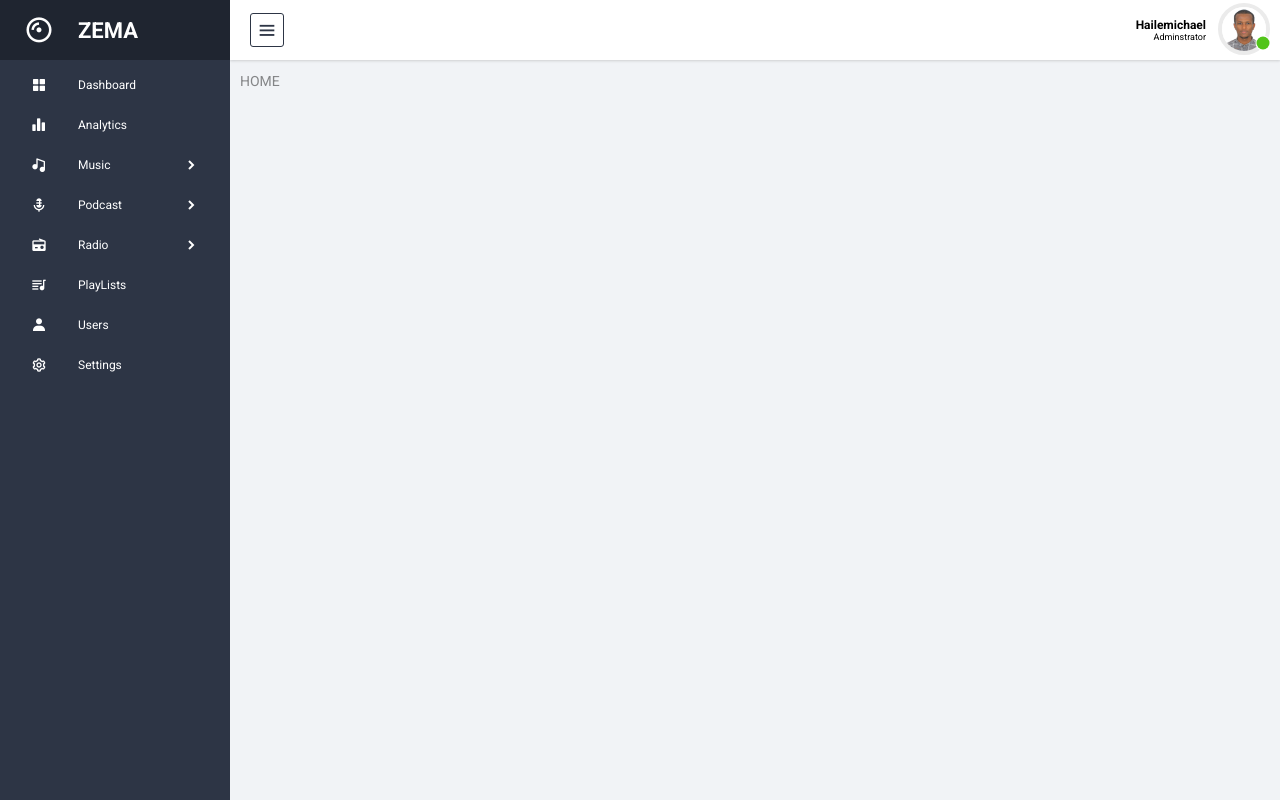
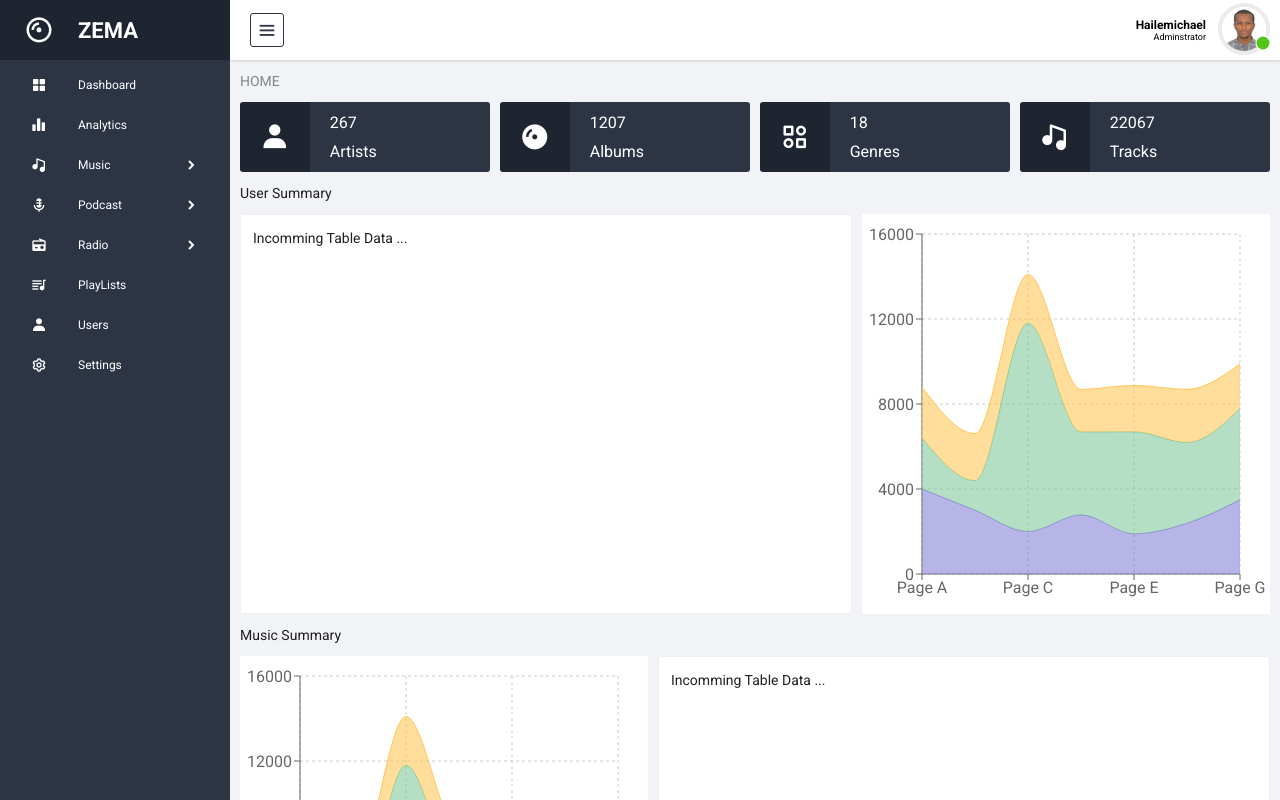
Before and after one commit to hailatGH/elosts_React_Redux_Admin_template, a React (Vite) app: page / in a window 1280 px wide. Built offline with nearby package versions, Linux system fonts and the light colour scheme.

Commit message:
dashborad charts set

```diff
--- a/package.json
+++ b/package.json
@@ -12,7 +12,8 @@
     "antd": "^5.0.6",
     "react": "^18.2.0",
     "react-dom": "^18.2.0",
-    "react-router-dom": "^6.4.5"
+    "react-router-dom": "^6.4.5",
+    "recharts": "^2.2.0"
   },
   "devDependencies": {
     "@types/react": "^18.0.26",
--- a/src/App.css
+++ b/src/App.css
@@ -1,6 +1,7 @@
 @import url("./style/other/sidebar.css");
 @import url("./style/other/home.css");
 @import url("./style/other/navbar.css");
+@import url("./style/other/dashboard.css");
 
 /* App START */
 * {
--- a/src/components/index.jsx
+++ b/src/components/index.jsx
@@ -1,3 +1,4 @@
 export { default as Sidebar } from "./other/Sidebar";
 export { default as Navbar } from "./other/Navbar";
 export { default as CustomRoutes } from "./other/CustomRoutes";
+export { default as AnalyticsCard } from "./other/AnalyticsCard";
--- /dev/null
+++ b/src/components/other/AnalyticsCard.jsx
@@ -0,0 +1,16 @@
+export default function AnalyticsCard(props) {
+  return (
+    <div className="card">
+      <div className="card-icon" style={{ background: props.iconbgcolor }}>
+        <i className={props.icon}></i>
+      </div>
+      <div
+        className="card-content"
+        style={{ background: props.contentbgcolor }}
+      >
+        <div className="card-count">{props.count}</div>
+        <div className="card-name">{props.name}</div>
+      </div>
+    </div>
+  );
+}
--- a/src/pages/other/Dashboard.jsx
+++ b/src/pages/other/Dashboard.jsx
@@ -1,14 +1,312 @@
-import { Breadcrumb } from "antd";
+import { Breadcrumb, Card } from "antd";
 import { NavLink } from "react-router-dom";
+import { AnalyticsCard } from "../../components";
+import {
+  AreaChart,
+  Area,
+  XAxis,
+  YAxis,
+  CartesianGrid,
+  Tooltip,
+  ResponsiveContainer,
+} from "recharts";
+
+const data = [
+  {
+    name: "Page A",
+    uv: 4000,
+    pv: 2400,
+    amt: 2400,
+  },
+  {
+    name: "Page B",
+    uv: 3000,
+    pv: 1398,
+    amt: 2210,
+  },
+  {
+    name: "Page C",
+    uv: 2000,
+    pv: 9800,
+    amt: 2290,
+  },
+  {
+    name: "Page D",
+    uv: 2780,
+    pv: 3908,
+    amt: 2000,
+  },
+  {
+    name: "Page E",
+    uv: 1890,
+    pv: 4800,
+    amt: 2181,
+  },
+  {
+    name: "Page F",
+    uv: 2390,
+    pv: 3800,
+    amt: 2500,
+  },
+  {
+    name: "Page G",
+    uv: 3490,
+    pv: 4300,
+    amt: 2100,
+  },
+];
 
 export default function Dashboard() {
   return (
     <div className="page_wraper">
-      <Breadcrumb className="breadCrumb">
-        <Breadcrumb.Item>
-          <NavLink to="/">HOME</NavLink>
-        </Breadcrumb.Item>
-      </Breadcrumb>
+      <div className="breadCrumb">
+        <Breadcrumb>
+          <Breadcrumb.Item>
+            <NavLink to="/">HOME</NavLink>
+          </Breadcrumb.Item>
+        </Breadcrumb>
+      </div>
+
+      <div className="analytic_cards">
+        <AnalyticsCard
+          icon="bx bxs-user"
+          name="Artists"
+          count={267}
+          iconbgcolor="#1f2530"
+          contentbgcolor="#2d3545"
+          // iconbgcolor="#675da3"
+          // contentbgcolor="#7368b5"
+        />
+        <AnalyticsCard
+          icon="bx bxs-album"
+          name="Albums"
+          count={1207}
+          iconbgcolor="#1f2530"
+          contentbgcolor="#2d3545"
+          // iconbgcolor="#3296D8"
+          // contentbgcolor="#38A7F0"
+        />
+        <AnalyticsCard
+          icon="bx bx-category-alt"
+          name="Genres"
+          count={18}
+          iconbgcolor="#1f2530"
+          contentbgcolor="#2d3545"
+          // iconbgcolor="#6BBD43"
+          // contentbgcolor="#77D24B"
+        />
+        <AnalyticsCard
+          icon="bx bxs-music"
+          name="Tracks"
+          count={22067}
+          iconbgcolor="#1f2530"
+          contentbgcolor="#2d3545"
+          // iconbgcolor="#E25373"
+          // contentbgcolor="#FC5C80"
+        />
+      </div>
+
+      <div className="summary">
+        <Breadcrumb className="summery_title">
+          <Breadcrumb.Item>User Summary</Breadcrumb.Item>
+        </Breadcrumb>
+        <div className="user">
+          <Card className="page_card" size="small">
+            Incomming Table Data ...
+          </Card>
+          <div className="chart_wraper">
+            <ResponsiveContainer>
+              <AreaChart
+                width={400}
+                height={400}
+                data={data}
+                margin={{
+                  top: 10,
+                  right: 30,
+                  left: 0,
+                  bottom: 0,
+                }}
+              >
+                <CartesianGrid strokeDasharray="3 3" />
+                <XAxis dataKey="name" />
+                <YAxis />
+                <Tooltip />
+                <Area
+                  type="monotone"
+                  dataKey="uv"
+                  stackId="1"
+                  stroke="#8884d8"
+                  fill="#8884d8"
+                />
+                <Area
+                  type="monotone"
+                  dataKey="pv"
+                  stackId="1"
+                  stroke="#82ca9d"
+                  fill="#82ca9d"
+                />
+                <Area
+                  type="monotone"
+                  dataKey="amt"
+                  stackId="1"
+                  stroke="#ffc658"
+                  fill="#ffc658"
+                />
+              </AreaChart>
+            </ResponsiveContainer>
+          </div>
+        </div>
+
+        <Breadcrumb>
+          <Breadcrumb.Item>Music Summary</Breadcrumb.Item>
+        </Breadcrumb>
+        <div className="music">
+          <div className="chart_wraper">
+            <ResponsiveContainer>
+              <AreaChart
+                width={400}
+                height={400}
+                data={data}
+                margin={{
+                  top: 10,
+                  right: 30,
+                  left: 0,
+                  bottom: 0,
+                }}
+              >
+                <CartesianGrid strokeDasharray="3 3" />
+                <XAxis dataKey="name" />
+                <YAxis />
+                <Tooltip />
+                <Area
+                  type="monotone"
+                  dataKey="uv"
+                  stackId="1"
+                  stroke="#8884d8"
+                  fill="#8884d8"
+                />
+                <Area
+                  type="monotone"
+                  dataKey="pv"
+                  stackId="1"
+                  stroke="#82ca9d"
+                  fill="#82ca9d"
+                />
+                <Area
+                  type="monotone"
+                  dataKey="amt"
+                  stackId="1"
+                  stroke="#ffc658"
+                  fill="#ffc658"
+                />
+              </AreaChart>
+            </ResponsiveContainer>
+          </div>
+          <Card className="page_card" size="small">
+            Incomming Table Data ...
+          </Card>
+        </div>
+
+        <Breadcrumb>
+          <Breadcrumb.Item>Podcast Summary</Breadcrumb.Item>
+        </Breadcrumb>
+        <div className="podcast">
+          <Card className="page_card" size="small">
+            Incomming Table Data ...
+          </Card>
+          <div className="chart_wraper">
+            <ResponsiveContainer>
+              <AreaChart
+                width={400}
+                height={400}
+                data={data}
+                margin={{
+                  top: 10,
+                  right: 30,
+                  left: 0,
+                  bottom: 0,
+                }}
+              >
+                <CartesianGrid strokeDasharray="3 3" />
+                <XAxis dataKey="name" />
+                <YAxis />
+                <Tooltip />
+                <Area
+                  type="monotone"
+                  dataKey="uv"
+                  stackId="1"
+                  stroke="#8884d8"
+                  fill="#8884d8"
+                />
+                <Area
+                  type="monotone"
+                  dataKey="pv"
+                  stackId="1"
+                  stroke="#82ca9d"
+                  fill="#82ca9d"
+                />
+                <Area
+                  type="monotone"
+                  dataKey="amt"
+                  stackId="1"
+                  stroke="#ffc658"
+                  fill="#ffc658"
+                />
+              </AreaChart>
+            </ResponsiveContainer>
+          </div>
+        </div>
+
+        <Breadcrumb>
+          <Breadcrumb.Item>Radio Summary</Breadcrumb.Item>
+        </Breadcrumb>
+        <div className="radio">
+          <div className="chart_wraper">
+            <ResponsiveContainer>
+              <AreaChart
+                width={400}
+                height={400}
+                data={data}
+                margin={{
+                  top: 10,
+                  right: 30,
+                  left: 0,
+                  bottom: 0,
+                }}
+              >
+                <CartesianGrid strokeDasharray="3 3" />
+                <XAxis dataKey="name" />
+                <YAxis />
+                <Tooltip />
+                <Area
+                  type="monotone"
+                  dataKey="uv"
+                  stackId="1"
+                  stroke="#8884d8"
+                  fill="#8884d8"
+                />
+                <Area
+                  type="monotone"
+                  dataKey="pv"
+                  stackId="1"
+                  stroke="#82ca9d"
+                  fill="#82ca9d"
+                />
+                <Area
+                  type="monotone"
+                  dataKey="amt"
+                  stackId="1"
+                  stroke="#ffc658"
+                  fill="#ffc658"
+                />
+              </AreaChart>
+            </ResponsiveContainer>
+          </div>
+          <Card className="page_card" size="small">
+            Incomming Table Data ...
+          </Card>
+        </div>
+      </div>
     </div>
   );
 }
--- /dev/null
+++ b/src/style/other/dashboard.css
@@ -0,0 +1,82 @@
+/* Analytics Card START */
+.analytic_cards {
+  display: grid;
+  grid-gap: 10px;
+  grid-template-columns: repeat(auto-fit, minmax(200px, 1fr));
+  grid-template-rows: repeat(auto-fit, minmax(50px, 1fr));
+  margin: 10px 0px;
+}
+.card {
+  color: #ffffff;
+  display: flex;
+  align-items: center;
+  height: 70px;
+}
+.card .card-icon {
+  display: flex;
+  justify-content: center;
+  align-items: center;
+  border-radius: 3px 0px 0px 3px;
+  width: 40%;
+  height: 100%;
+  font-size: 30px;
+}
+.card .card-content {
+  display: flex;
+  flex-direction: column;
+  justify-content: center;
+  padding-left: 20px;
+  height: 100%;
+  width: 100%;
+  border-radius: 0px 3px 3px 0px;
+}
+.card .card-content .card-name {
+  display: flex;
+  justify-content: flex-start;
+  margin-top: 10px;
+}
+.card .card-content .card-count {
+  display: flex;
+  justify-content: flex-start;
+  font-size: 16px;
+}
+/* Analytics Card END */
+
+/* Summary START */
+.summary {
+  display: grid;
+  grid-gap: 10px;
+  margin-right: 10px;
+}
+.summary .user,
+.summary .music,
+.summary .podcast,
+.summary .radio {
+  display: grid;
+  grid-template-columns: 1fr 1fr;
+  grid-template-rows: 1fr;
+  grid-gap: 10px;
+}
+.summary .user,
+.summary .podcast {
+  grid-template-columns: 60% 40%;
+}
+.summary .music,
+.summary .radio {
+  grid-template-columns: 40% 60%;
+}
+.summary .page_card {
+  width: 100%;
+  height: 400px;
+  /* min-height: 300px; */
+  border-radius: 3px;
+}
+.summary .summery_title {
+}
+.summary .chart_wraper {
+  width: 100%;
+  height: 400px;
+  background: #ffffff;
+  padding: 10px 0px;
+}
+/* Summary START */
```
Also changed, not shown: 1 other file (tests, documents, lock files or other folders).
